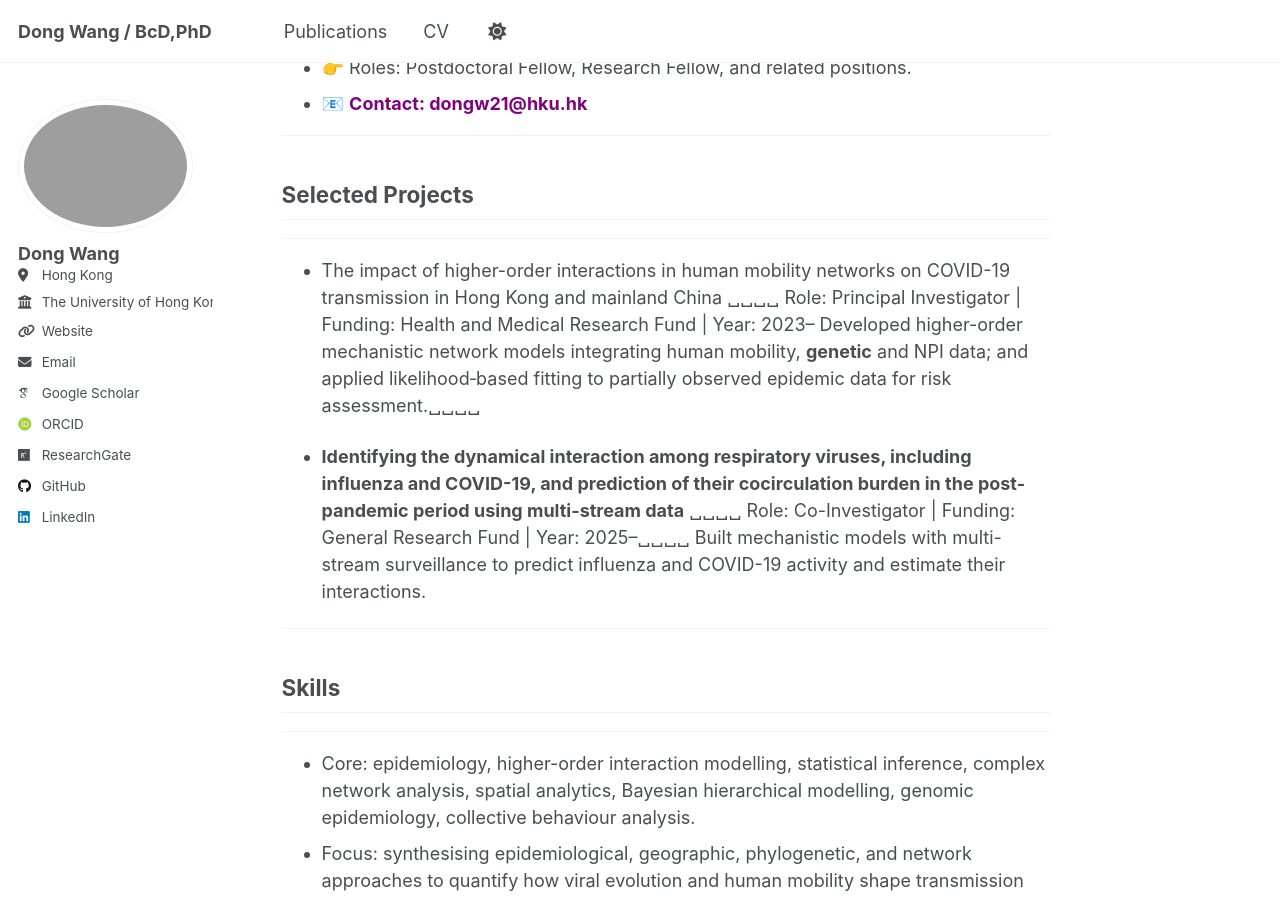
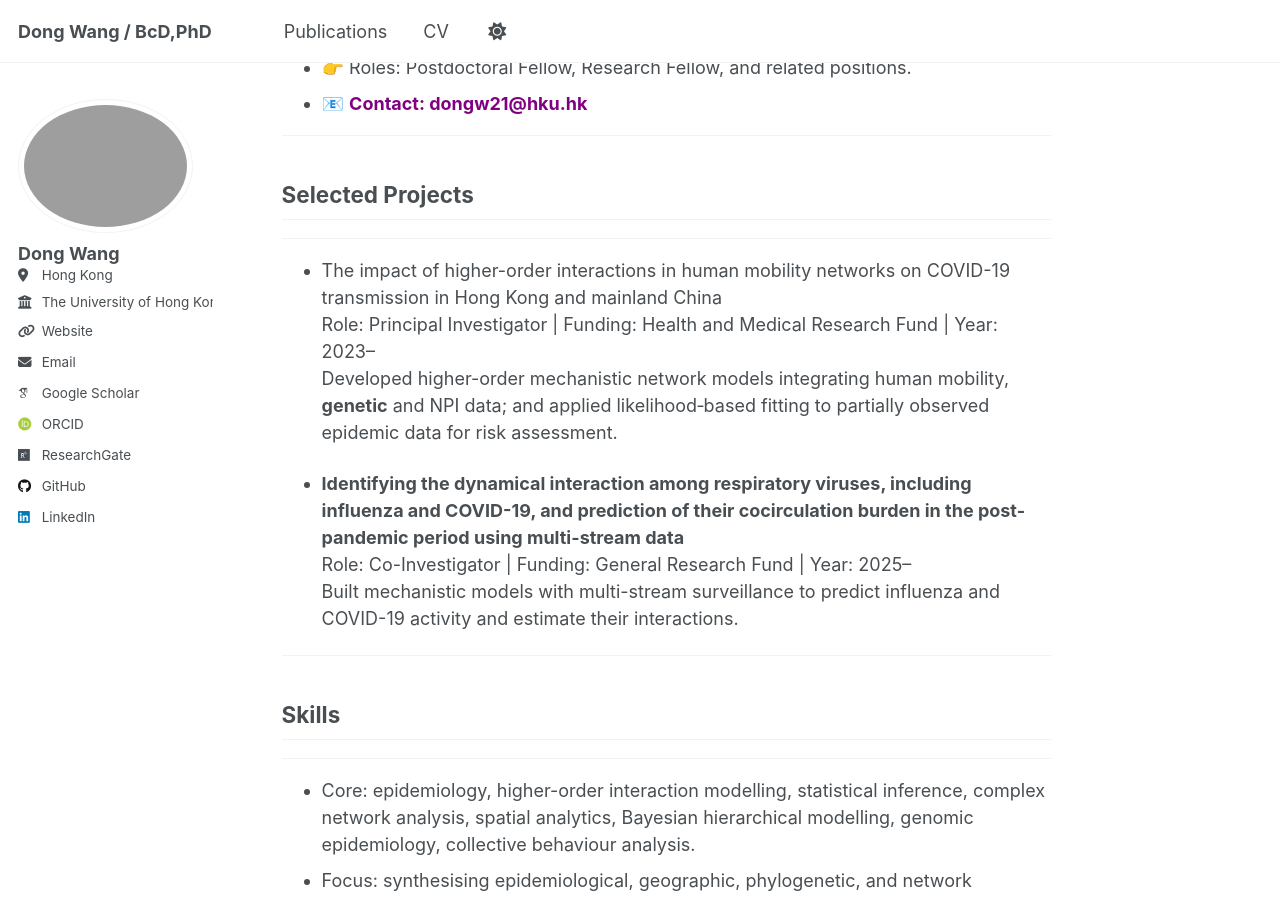
Before and after one commit to WangDongHKU/Dong_WANG.github.io, a Jekyll site: the page built from _pages/about.md, in a window 1280 px wide and 900 px high, scrolled down 620 px. Built offline with Jekyll 4.4.1, drawn with Linux system fonts in a browser that asks for light colours; some web fonts are replaced; a script that is not in the unit is left out.

```diff
--- a/_pages/about.md
+++ b/_pages/about.md
@@ -23,12 +23,12 @@ I am a  Postdoctoral Fellow at HKU School of Public Health with a PhD in **Mathe
 ---
 ## Selected Projects
 ---
-- The impact of higher-order interactions in human mobility networks on COVID-19 transmission in Hong Kong and mainland China ␣␣␣␣
+- The impact of higher-order interactions in human mobility networks on COVID-19 transmission in Hong Kong and mainland China
    Role: Principal Investigator | Funding: Health and Medical Research Fund | Year: 2023–
-Developed  higher-order mechanistic network models integrating human mobility, **genetic** and NPI data; and applied likelihood‑based fitting to partially observed epidemic data for risk assessment.␣␣␣␣
+Developed  higher-order mechanistic network models integrating human mobility, **genetic** and NPI data; and applied likelihood‑based fitting to partially observed epidemic data for risk assessment.
 
-- **Identifying the dynamical interaction among respiratory viruses, including influenza and COVID-19, and prediction of their cocirculation burden in the post-pandemic period using multi-stream data** ␣␣␣␣
-   Role: Co-Investigator | Funding: General Research Fund | Year: 2025–␣␣␣␣
+- **Identifying the dynamical interaction among respiratory viruses, including influenza and COVID-19, and prediction of their cocirculation burden in the post-pandemic period using multi-stream data**
+   Role: Co-Investigator | Funding: General Research Fund | Year: 2025–
 Built mechanistic models with multi-stream surveillance to predict influenza and COVID-19 activity and estimate their interactions.
 
 ---
```
